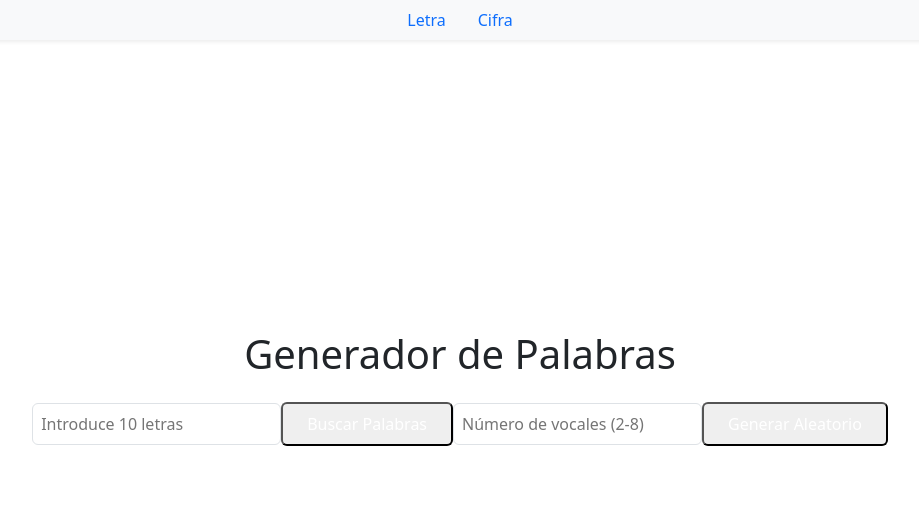
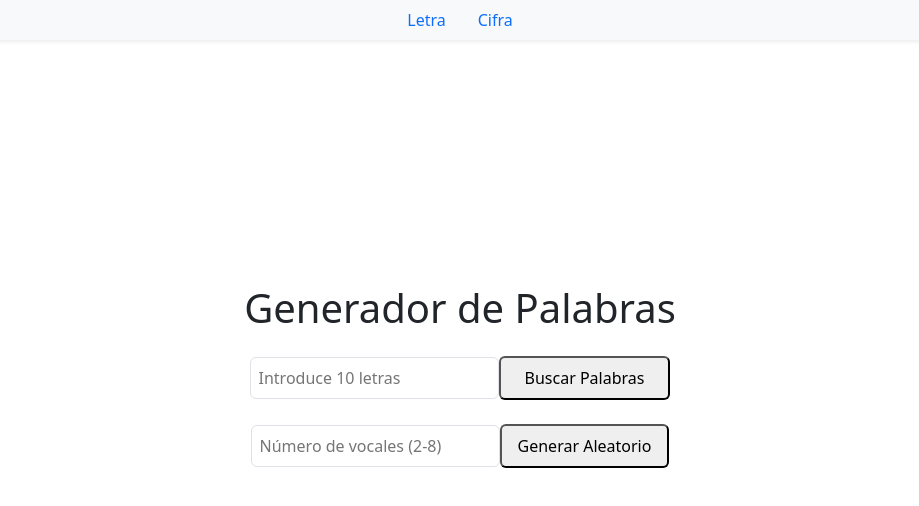
Before and after one commit to danielrs89/letraCifra, a React (Vite) app: page /letra in a window 1280 px wide. Shown: the top 506 px of the page, without its empty margins (180-1099 px from the left). Built offline with nearby package versions, Linux system fonts and the light colour scheme.

Commit message:
page letra OK

```diff
--- a/src/pages/LetraPage.tsx
+++ b/src/pages/LetraPage.tsx
@@ -3,36 +3,48 @@ import React from 'react';
 import NavComponent from '../components/NavComponent';
 import { Link } from 'react-router-dom';
 
-
-
 const WordFinder = () => {
+  // Estados para manejar los inputs, resultados y el estado de carga
   const [letters, setLetters] = useState<string>('');
   const [validWords, setValidWords] = useState<string[]>([]);
   const [numVowels, setNumVowels] = useState<number | null>(null);
   const [generatedWords, setGeneratedWords] = useState<string>('');
   const [isLoading, setIsLoading] = useState<boolean>(false);
+  const [wordsCombined, setWordsCombined] = useState<string>('');
 
+  // Función principal para validar las letras y buscar las palabras
   const findWords = async () => {
+    try {
       const inputLetters = letters.trim() || generatedWords;
 
-    if (inputLetters.length !== 10) {
-      alert('Introduce exactamente 10 letras.');
+      // Validar que haya exactamente 10 letras y solo contenga caracteres alfabéticos
+      if (!/^[a-zA-ZáéíóúÁÉÍÓÚ]{10}$/.test(inputLetters)) {
+        alert('Introduce exactamente 10 letras (sin caracteres especiales).');
         return;
       }
 
-    loadAndFindWords(inputLetters);
+      setWordsCombined(inputLetters);
+      await loadAndFindWords(inputLetters);
+    } catch (error) {
+      console.error('Error al procesar las letras:', error);
+    }
   };
 
+  // Cargar el diccionario y encontrar las combinaciones válidas
   const loadAndFindWords = async (inputLetters: string) => {
+    try {
       setIsLoading(true);
 
-    try {
       const response = await fetch('/wordList.txt');
+      if (!response.ok) throw new Error('Error al cargar el archivo de palabras.');
+
       const data = await response.text();
-      const dictionary = new Set(data.split('\n').map(word => word.trim()));
+      const dictionary = new Set(data.split('\n').map(word => word.trim().toLowerCase()));
+
       const possibleWords = generateCombinations(inputLetters.toLowerCase());
       const filteredWords = possibleWords.filter(word => word.length >= 5 && dictionary.has(word));
 
+      // Ordenar las palabras por longitud descendente
       setValidWords(filteredWords.sort((a, b) => b.length - a.length));
 
       if (generatedWords) {
@@ -40,13 +52,15 @@ const WordFinder = () => {
         setLetters('');
       }
     } catch (error) {
-      console.error('Error al cargar wordList.txt:', error);
+      console.error('Error al buscar las palabras:', error);
     } finally {
       setIsLoading(false);
     }
   };
 
+  // Generar 10 letras aleatorias con un número específico de vocales
   const generateRandomWords = () => {
+    try {
       if (numVowels === null || numVowels < 2 || numVowels > 8) {
         alert('Introduce un número válido de vocales (2-8).');
         return;
@@ -56,18 +70,32 @@ const WordFinder = () => {
       const consonants = 'BCDFGHJKLMNPQRSTVWXYZ';
 
       let word = '';
+
+      // Agregar vocales aleatorias
       for (let i = 0; i < numVowels; i++) {
         word += vowels[Math.floor(Math.random() * vowels.length)];
       }
 
+      // Agregar consonantes aleatorias hasta completar 10 letras
       while (word.length < 10) {
         word += consonants[Math.floor(Math.random() * consonants.length)];
       }
 
-    setGeneratedWords(word.split('').sort(() => Math.random() - 0.5).join(''));
+      // Mezclar las letras de forma aleatoria
+      const randomWords = word.split('').sort(() => Math.random() - 0.5).join('');
+
+      setWordsCombined(randomWords);
+      setLetters(randomWords);
+      setNumVowels(0);
+      setGeneratedWords(randomWords);
+    } catch (error) {
+      console.error('Error al generar las letras aleatorias:', error);
+    }
   };
 
+  // Generar todas las combinaciones posibles de las letras
   const generateCombinations = (letters: string): string[] => {
+    try {
       const results = new Set<string>();
 
       const permute = (arr: string[], current: string) => {
@@ -78,15 +106,19 @@ const WordFinder = () => {
       };
 
       permute(letters.split(''), '');
-
       return Array.from(results);
+    } catch (error) {
+      console.error('Error al generar combinaciones:', error);
+      return [];
+    }
   };
 
   return (
     <>
-    <NavComponent/>
+      <NavComponent />
       <div className="p-4">
         <h1 className="text-2xl font-bold mb-4">Generador de Palabras</h1>
+
         <input
           type="text"
           value={letters}
@@ -95,9 +127,11 @@ const WordFinder = () => {
           maxLength={10}
           className="border p-2 rounded mr-2"
         />
-      <button onClick={findWords} className="bg-blue-500 text-white px-4 py-2 rounded mr-2">
+        <button onClick={findWords} className="mb-4 px-4 py-2 rounded">
           Buscar Palabras
         </button>
+
+        <br />
 
         <input
           type="number"
@@ -106,22 +140,25 @@ const WordFinder = () => {
           placeholder="Número de vocales (2-8)"
           className="border p-2 rounded mr-2"
         />
-      <button onClick={generateRandomWords} className="bg-green-500 text-white px-4 py-2 rounded">
+        <button onClick={generateRandomWords} className="mb-4 px-3 py-2 rounded">
           Generar Aleatorio
         </button>
 
         {isLoading ? (
-        <p className="mt-4">Cargando...</p>
+          <p className="mt-4">Generando palabras...</p>
         ) : (
           <div className="mt-4">
-
+            <h1 className="text-2xl font-bold mb-4">{wordsCombined.toUpperCase()}</h1>
             {validWords.map((word, index) => (
+              <p key={index}>
                 <Link
                   target="_blank"
-              key={index}
                   to={`http://dle.rae.es/srv/search?w=${word}`}
-              className="border-b py-1"
-            ><p>{word}</p></Link>
+                  className="border-b py-1 btn"
+                >
+                  {word}
+                </Link>
+              </p>
             ))}
           </div>
         )}
```
Lines whose indentation alone changed are shown as unchanged.
